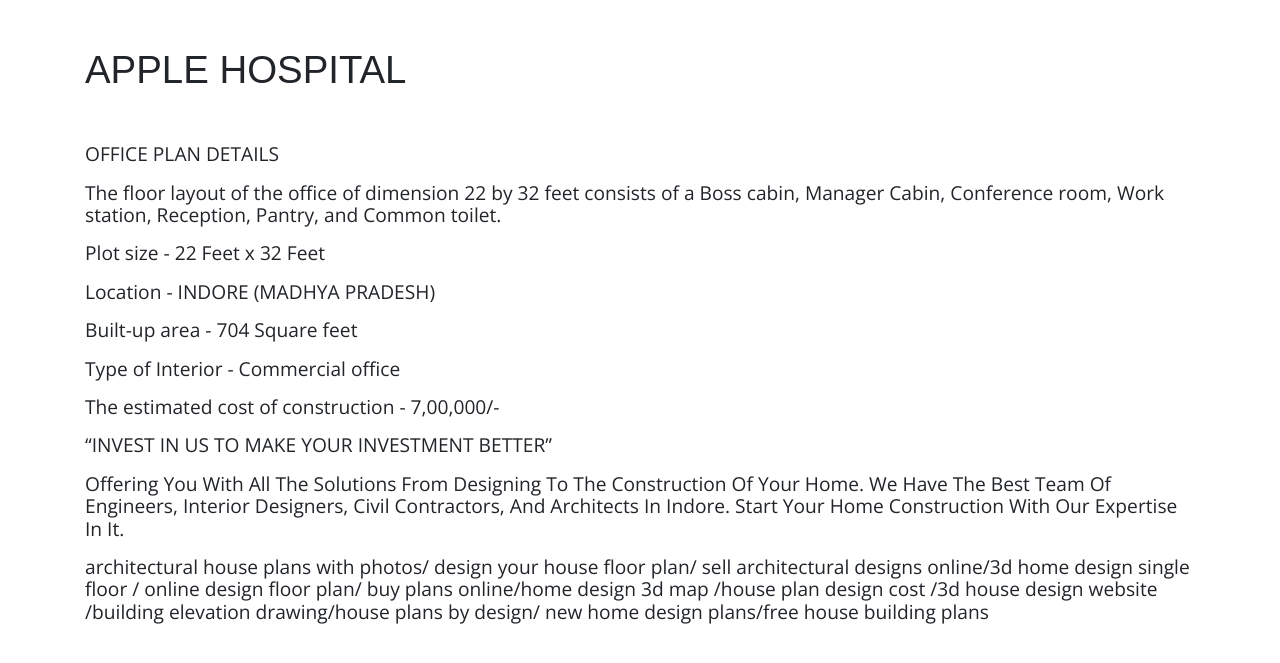
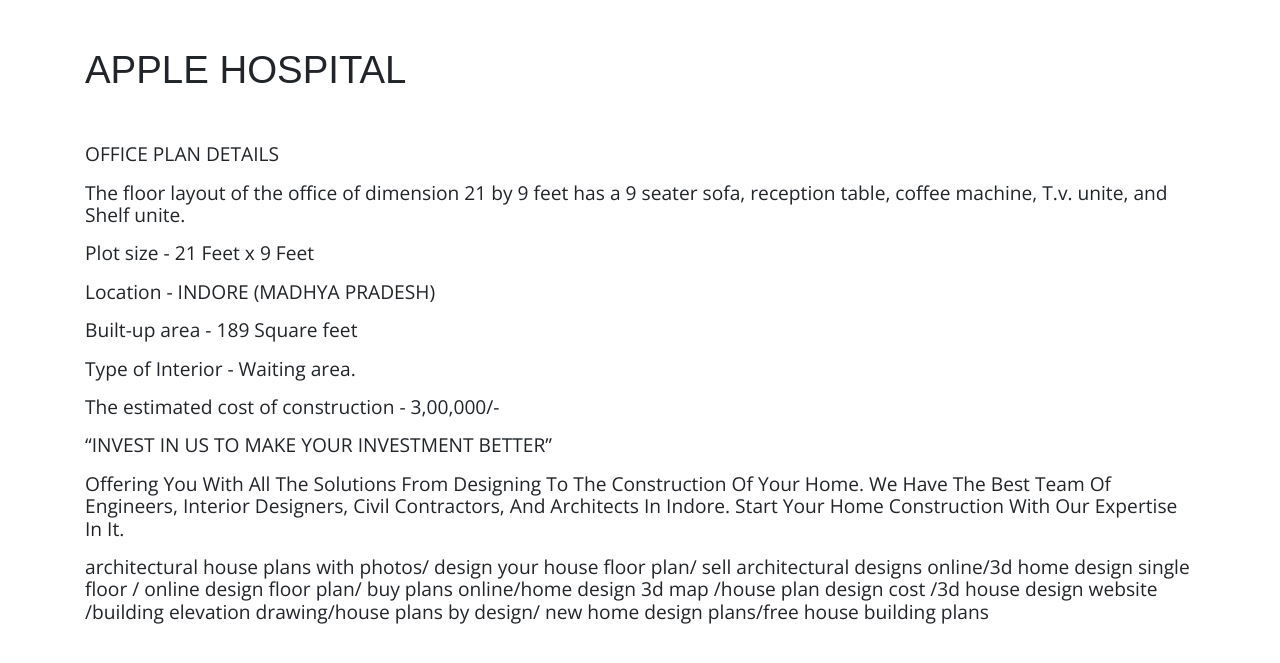
Before and after one commit to samasthiti/samasthiti, a Jekyll site: the page built from _house-plans/apple-hospital.md, in a window 1280 px wide and 900 px high, scrolled down 637 px, cut to the strip 81-744 px from the top of the window. Built offline with Jekyll 4.4.1, drawn with Linux system fonts in a browser that asks for light colours; nearby versions of some CDN libraries; comment, search, counter and statistics services are not loaded.

Commit message:
Update from Forestry.io samshthi construction updated _house-plans/apple-hospital.md

```diff
--- a/_house-plans/apple-hospital.md
+++ b/_house-plans/apple-hospital.md
@@ -23,17 +23,17 @@
 ---
 **OFFICE PLAN DETAILS**
 
-The floor layout of the office of dimension 22 by 32 feet consists of a Boss cabin, Manager Cabin, Conference room, Work station, Reception, Pantry, and Common toilet.
+The floor layout of the office of dimension 21 by 9 feet has a 9 seater sofa, reception table, coffee machine, T.v. unite, and Shelf unite.
 
-**Plot size -** 22 Feet x 32 Feet
+**Plot size -** 21 Feet x 9 Feet
 
 **Location -** INDORE (MADHYA PRADESH)
 
-**Built-up area -** 704 Square feet
+**Built-up area -** 189 Square feet
 
-**Type of Interior -** Commercial office
+**Type of Interior -** Waiting area.
 
-**The estimated cost of construction -** 7,00,000/-
+**The estimated cost of construction -** 3,00,000/-
 
 **“INVEST IN US TO MAKE YOUR INVESTMENT BETTER”**
 
```
